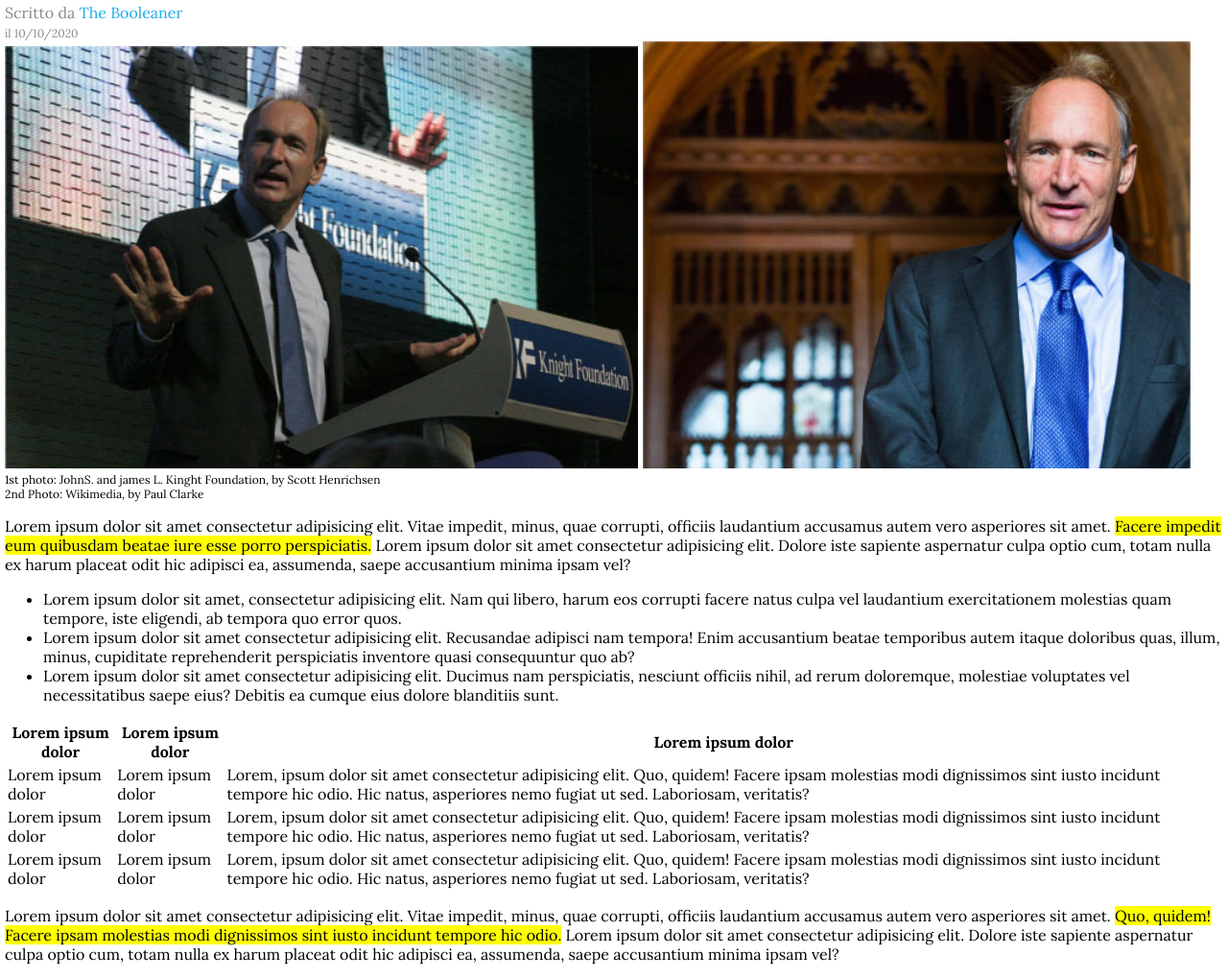
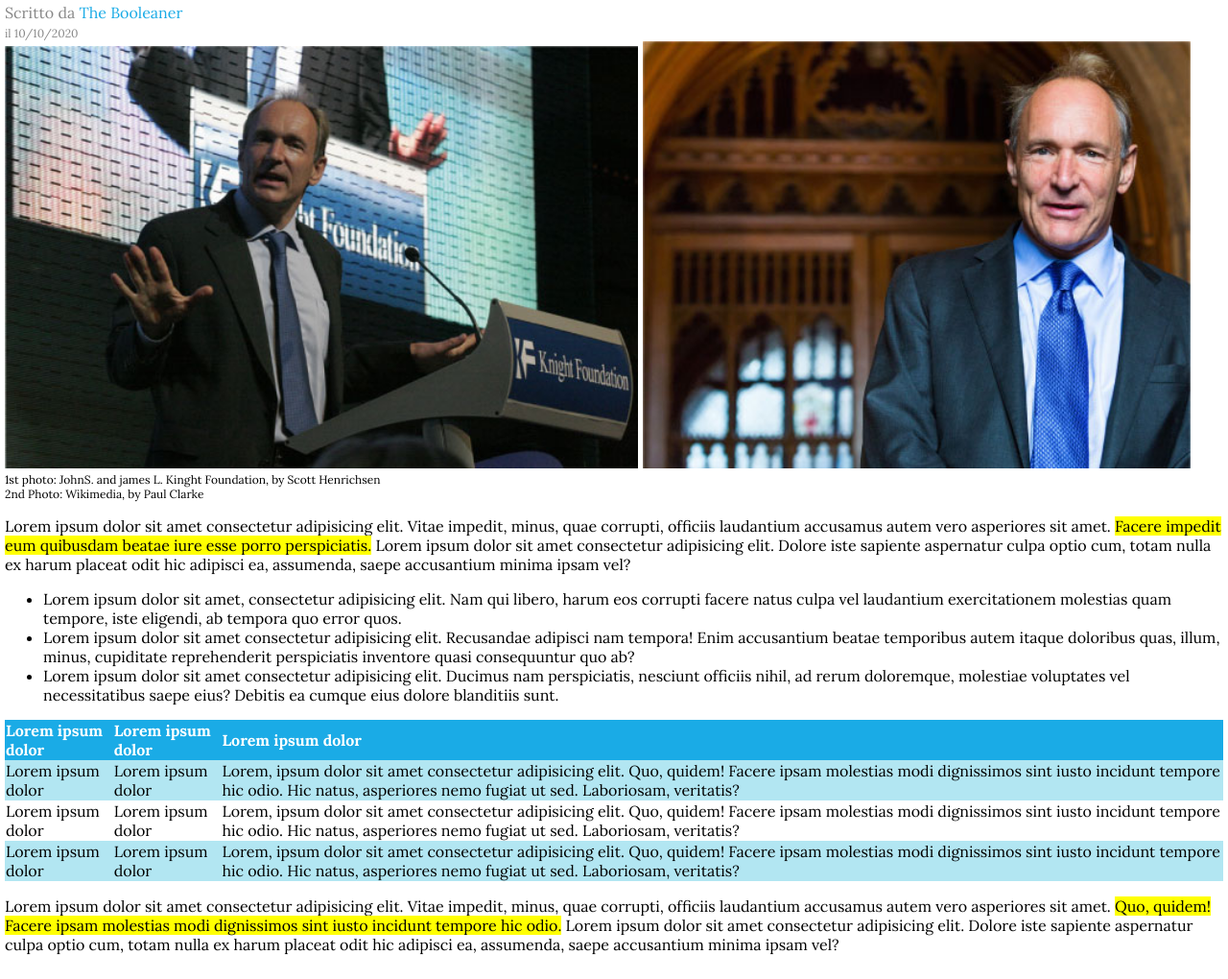
Before and after one commit to Gozzissimo/html-css-booleaner, a plain HTML site: page index.html in a window 1280 px wide. Shown: the part 234-1254 px from the top of the page at 96% size. Drawn offline with Linux system fonts and the light colour scheme.

Commit message:
Colorazione e aggiustamento table

```diff
--- a/css/style.css
+++ b/css/style.css
@@ -44,3 +44,14 @@ h1{
 .evidenziato{
     background-color: yellow;
 }
+table{
+    border-collapse: collapse;
+}
+.tablehead{
+    text-align: left;
+    background-color: #1AABE6;
+    color: white;
+}
+.blue-row{
+    background-color: #B2E6F2;
+}
--- a/index.html
+++ b/index.html
@@ -52,7 +52,7 @@
                     <li>Lorem ipsum dolor sit amet consectetur adipisicing elit. Ducimus nam perspiciatis, nesciunt officiis nihil, ad rerum doloremque, molestiae voluptates vel necessitatibus saepe eius? Debitis ea cumque eius dolore blanditiis sunt.</li>
                 </ul>
                 <table>
-                    <thead>
+                    <thead class="tablehead">
                         <tr>
                             <th>Lorem ipsum dolor</th>
                             <th>Lorem ipsum dolor</th>
@@ -60,7 +60,7 @@
                         </tr>
                     </thead>
                     <tbody>
-                        <tr>
+                        <tr class="blue-row">
                             <td>Lorem ipsum dolor</td>
                             <td>Lorem ipsum dolor</td>
                             <td>Lorem, ipsum dolor sit amet consectetur adipisicing elit. Quo, quidem! Facere ipsam molestias modi dignissimos sint iusto incidunt tempore hic odio. Hic natus, asperiores nemo fugiat ut sed. Laboriosam, veritatis?</td>
@@ -70,7 +70,7 @@
                             <td>Lorem ipsum dolor</td>
                             <td>Lorem, ipsum dolor sit amet consectetur adipisicing elit. Quo, quidem! Facere ipsam molestias modi dignissimos sint iusto incidunt tempore hic odio. Hic natus, asperiores nemo fugiat ut sed. Laboriosam, veritatis?</td>
                         </tr>
-                        <tr>
+                        <tr class="blue-row">
                             <td>Lorem ipsum dolor</td>
                             <td>Lorem ipsum dolor</td>
                             <td>Lorem, ipsum dolor sit amet consectetur adipisicing elit. Quo, quidem! Facere ipsam molestias modi dignissimos sint iusto incidunt tempore hic odio. Hic natus, asperiores nemo fugiat ut sed. Laboriosam, veritatis?</td>
```
